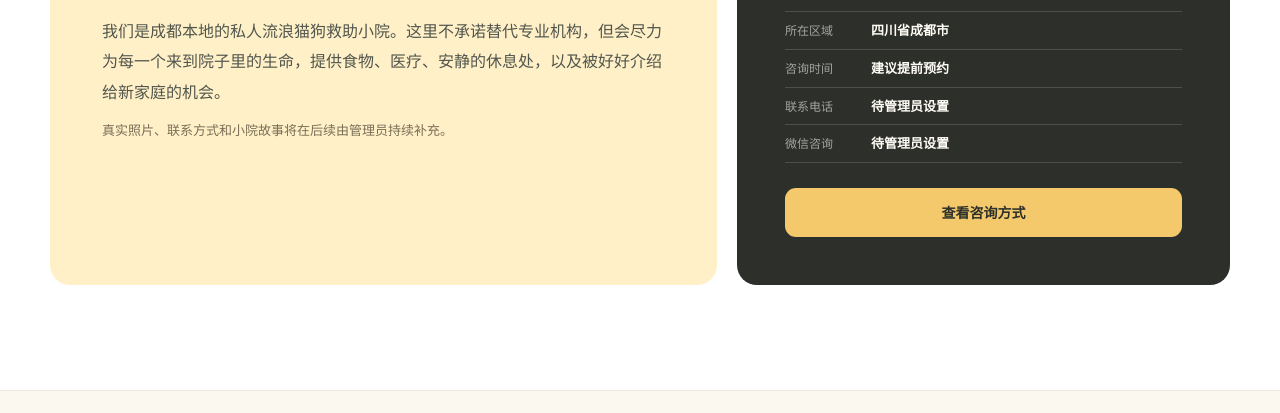
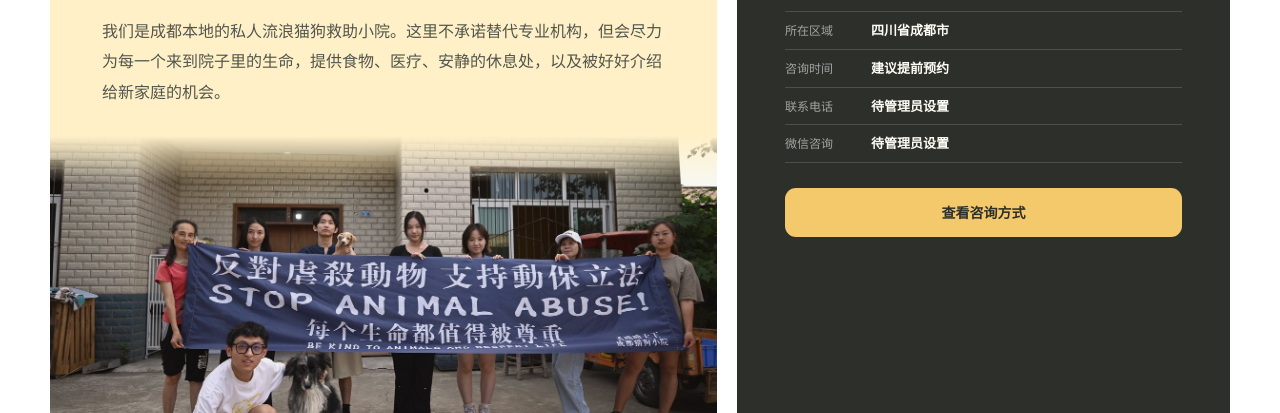
Before and after one commit to X2025027009/-, a website: page index.html in a window 1280 px wide. Shown: the part 4236-4649 px from the top of the page. Drawn offline with Linux system fonts and the light colour scheme.

Commit message:
feat(web): 首页「关于」区块加入小院合影
【需求】把合照融入「关于成都猫狗小院」这张卡片，但不能融合得生硬。

【做了两处处理，对应"生硬"的两个来源】

一、照片本身的色调。合照是户外阴天拍的，整体偏灰冷，而卡片底色是
饱和的浅黄（#fff0c8）。原图直接放进去会像"贴"上去。
处理方式：轻微暖化、对比度降到 0.94、饱和度降到 0.92、亮度提 2%。
**不改人物、不加滤镜特效**——这是真实记录，不能修成宣传照。
同时缩到 1400px 宽，678KB -> 250KB。

二、构图与边缘。没有采用"照片浮在黄色卡片上"的做法，而是让照片
贴到卡片底边、成为卡片的底座：用负外边距抵消卡片内边距，底部圆角
与卡片一致；顶部再加一段 46px 的渐变，从卡片底色过渡到照片，
避免出现一条硬边。
为此把卡片的内边距与圆角写成了 CSS 变量，移动端只需改一处。

【不加图注】照片横幅上写的就是「反对虐杀动物 支持动保立法」，
再配一句说明是重复，也等于替小院说话。alt 文本里已完整描述。

【顺带清理】删掉「真实照片……将在后续由管理员持续补充」这句——
照片已经补上了，这句话不再成立。

【顺带修复检查盲区】发布同步检查原本只比对三个代码文件，
新增 assets/ 后不会发现"改了图没同步"或"图没上传"。
改为自动扫描 assets/ 一并比对（现为 8 项）。

【已验证】ESLint 0 problem；发布同步 8 项全过；
线上照片可访问（HTTP 200、image/jpeg、250KB），index.html 引用正确。
线上部署 successCount 4，确认素材子目录已一并上传。

```diff
--- a/index.html
+++ b/index.html
@@ -194,7 +194,9 @@
           <p class="section-note">关于成都猫狗小院</p>
           <h2>一个暂时的院子，<br />一条回家的路。</h2>
           <p>我们是成都本地的私人流浪猫狗救助小院。这里不承诺替代专业机构，但会尽力为每一个来到院子里的生命，提供食物、医疗、安静的休息处，以及被好好介绍给新家庭的机会。</p>
-          <p class="quiet-copy">真实照片、联系方式和小院故事将在后续由管理员持续补充。</p>
+          <figure class="about-photo">
+            <img src="assets/team-photo.jpg" alt="成都猫狗小院的合影：大家和院里的狗一起举着横幅，横幅上写着「反对虐杀动物 支持动保立法」「每个生命都值得被尊重」" loading="lazy" />
+          </figure>
         </div>
         <aside class="contact-card" id="contactCard">
           <div class="contact-icon" aria-hidden="true">
--- a/styles.css
+++ b/styles.css
@@ -157,10 +157,45 @@ h2 { font-size: clamp(30px, 3.4vw, 48px); }
 
 .about-section { padding-top: 0; background: var(--surface); }
 .about-layout { display: grid; grid-template-columns: 1.15fr .85fr; gap: 20px; }
-.about-card { padding: 52px; background: var(--pale-yellow); border-radius: 20px; }
+/* 卡片内边距与圆角写成变量：合影要贴到卡片底边，得靠负外边距抵消内边距，
+   变量化之后移动端改一处即可，不用在两条规则里各改一遍 */
+.about-card {
+  --pad-y: 52px;
+  --pad-x: 52px;
+  --card-radius: 20px;
+  padding: var(--pad-y) var(--pad-x);
+  background: var(--pale-yellow);
+  border-radius: var(--card-radius);
+}
 .about-card h2 { margin-bottom: 18px; }
 .about-card > p:not(.section-note) { max-width: 620px; margin-bottom: 12px; color: #51564d; line-height: 1.9; }
 .quiet-copy { color: #796f56 !important; font-size: 13px; }
+
+/* ── 小院合影 ────────────────────────────────────────────────
+   不做"照片浮在黄色卡片上"那种贴图效果，而是让照片贴到卡片底边、
+   成为卡片的底座：靠负外边距抵消内边距，底部圆角与卡片一致。
+   顶部再用一段渐变从卡片底色过渡到照片，避免一条硬边。
+   照片本身已做过轻微暖化处理，冷灰调向站点暖色靠拢。 */
+.about-photo {
+  position: relative;
+  margin: 30px calc(var(--pad-x) * -1) calc(var(--pad-y) * -1);
+  border-radius: 0 0 var(--card-radius) var(--card-radius);
+  overflow: hidden;
+  background: var(--pale-yellow);
+  line-height: 0;
+}
+.about-photo::before {
+  content: '';
+  position: absolute;
+  left: 0;
+  right: 0;
+  top: 0;
+  height: 46px;
+  background: linear-gradient(to bottom, var(--pale-yellow), rgba(255, 240, 200, 0));
+  pointer-events: none;
+  z-index: 1;
+}
+.about-photo img { display: block; width: 100%; height: auto; }
 .contact-card { padding: 48px; border-radius: 20px; background: var(--ink); color: #fffdf6; }
 .contact-icon { width: 44px; height: 44px; margin-bottom: 27px; display: grid; place-items: center; border-radius: 50%; background: var(--warm-yellow); color: var(--ink); }
 .contact-icon svg { width: 23px; height: 23px; }
@@ -409,6 +444,8 @@ h2 { font-size: clamp(30px, 3.4vw, 48px); }
   .process-layout { gap: 35px; }
   .story-image { min-height: 365px; }
   .about-card, .contact-card { padding: 30px 24px; border-radius: 16px; }
+  /* 合影的负外边距依赖这两个变量，移动端必须同步改，否则照片会溢出卡片 */
+  .about-card { --pad-y: 30px; --pad-x: 24px; --card-radius: 16px; }
   .contact-card h3 { font-size: 26px; }
   .contact-modal-list div { grid-template-columns: 72px minmax(0,1fr); }
   .footer-inner { grid-template-columns: 1fr; gap: 16px; justify-items: start; }
```
Also changed, not shown: tools/check-release-sync.cjs (+17 -2 lines), assets/team-photo.jpg (added), release/assets/team-photo.jpg (added), release/index.html, release/styles.css, 1 other file.
